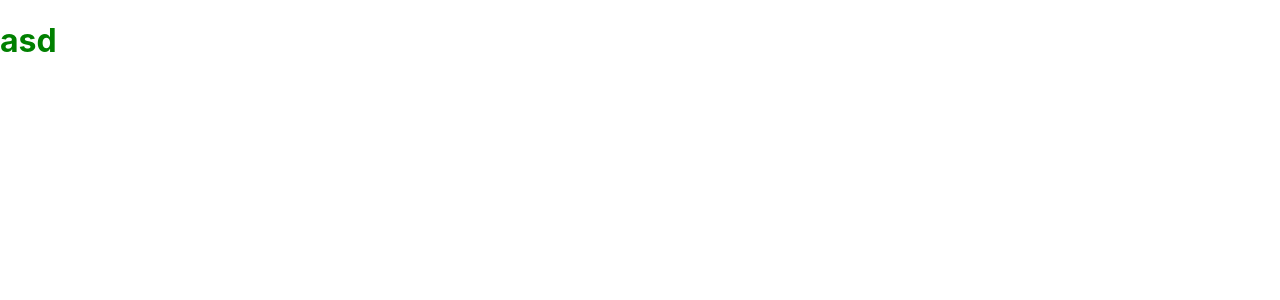
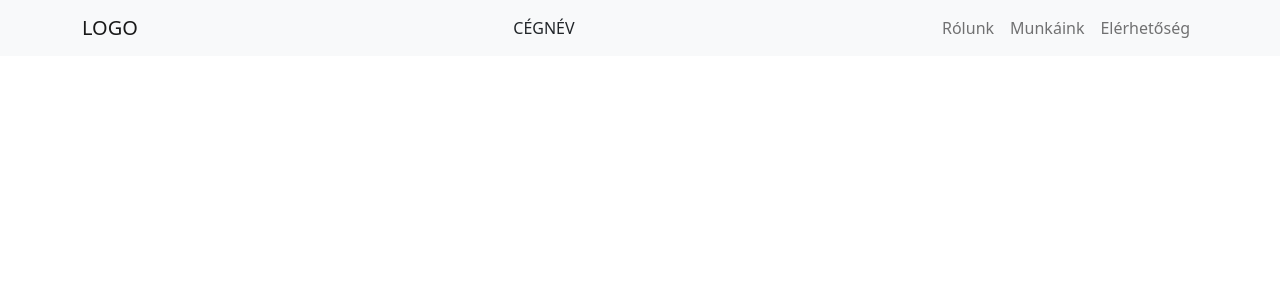
Before and after one commit to gAbordAvid/csabirepo, a React (Create React App) app: page / in a window 1280 px wide. Shown: the top 300 px of the page. Built offline with nearby package versions, Linux system fonts and the light colour scheme.

Commit message:
adding navbar

```diff
--- a/src/App.js
+++ b/src/App.js
@@ -1,9 +1,10 @@
+import NavigationBar from './components/Navbar';
 import './style/app.scss';
 
 function App() {
   return (
-    <div className="App">
-      <h1>asd</h1>
+    <div>
+      <NavigationBar />
     </div>
   );
 }
--- /dev/null
+++ b/src/components/Navbar.js
@@ -0,0 +1,27 @@
+import Container from 'react-bootstrap/Container';
+import Nav from 'react-bootstrap/Nav';
+import Navbar from 'react-bootstrap/Navbar';
+import '../style/app.scss';
+
+function NavigationBar() {
+    return (
+        <Navbar bg="light" variant="light">
+            <Container >
+                <Navbar.Brand href="#">LOGO</Navbar.Brand>
+                <Navbar.Collapse className="justify-content-end">
+                    <Nav.Link href="#">CÉGNÉV</Nav.Link>
+                </Navbar.Collapse>
+
+                <Navbar.Collapse className='justify-content-end'>
+                    <Nav >
+                        <Nav.Link href="#rolunk">Rólunk</Nav.Link>
+                        <Nav.Link href="#munkaink">Munkáink</Nav.Link>
+                        <Nav.Link href="#elerhetoseg">Elérhetőség</Nav.Link>
+                    </Nav>
+                </Navbar.Collapse>
+            </Container>
+        </Navbar>
+    );
+  }
+
+  export default NavigationBar;
--- a/src/style/app.scss
+++ b/src/style/app.scss
@@ -1,3 +1,5 @@
+@import "~bootstrap/scss/bootstrap";
+
 h1 {
     color: green;
 }
```
